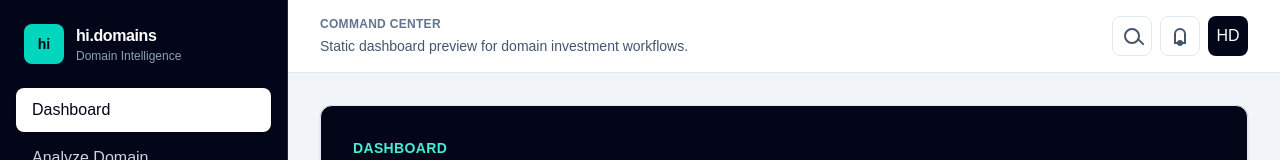
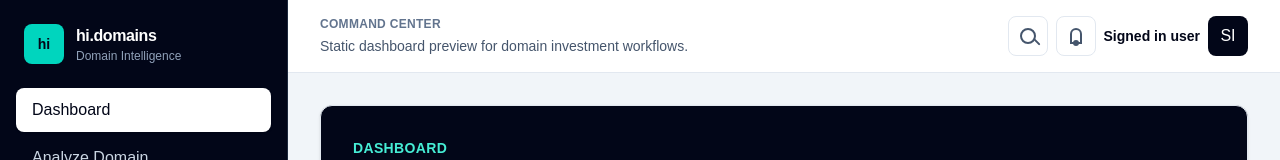
Before and after one commit to tomjin1984-gif/hi-domains, a Next.js app: page /dashboard in a window 1280 px wide. Shown: the top 160 px of the page. Built offline with nearby package versions, Linux system fonts and the light colour scheme; no server answers.

Commit message:
feat: load user profile data

```diff
--- a/src/app/dashboard/page.tsx
+++ b/src/app/dashboard/page.tsx
@@ -9,6 +9,7 @@ import {
   WelcomeCard,
 } from "@/components/dashboard";
 import { exampleAnalyses } from "@/data/example-analysis";
+import { getCurrentUserProfile } from "@/lib/user";
 
 const stats = [
   { label: "Total Domains", value: "128", accent: "teal" as const },
@@ -20,13 +21,15 @@ const opportunities = ["Agent", "Memory", "Robotics", "AI Infrastructure"];
 
 const activities = ["Domain analyzed", "Portfolio updated", "Report generated"];
 
-export default function DashboardPage() {
+export default async function DashboardPage() {
+  const profile = await getCurrentUserProfile();
+
   return (
     <div className="min-h-screen bg-slate-100">
       <div className="lg:flex">
         <DashboardSidebar />
         <div className="min-w-0 flex-1">
-          <DashboardHeader />
+          <DashboardHeader profile={profile} />
           <main className="px-4 py-5 sm:px-6 lg:px-8 lg:py-8">
             <div className="mx-auto max-w-7xl space-y-6">
               <WelcomeCard />
--- a/src/components/dashboard.tsx
+++ b/src/components/dashboard.tsx
@@ -1,4 +1,5 @@
 import Link from "next/link";
+import type { UserProfile } from "@/lib/user";
 import type { DomainAnalysis } from "@/types/domain";
 
 const sidebarItems = [
@@ -18,6 +19,10 @@ export type StatCardProps = {
 
 export type AnalysisCardProps = {
   analysis: DomainAnalysis;
+};
+
+export type DashboardHeaderProps = {
+  profile: UserProfile | null;
 };
 
 export function DashboardSidebar() {
@@ -72,7 +77,10 @@ export function DashboardSidebar() {
   );
 }
 
-export function DashboardHeader() {
+export function DashboardHeader({ profile }: DashboardHeaderProps) {
+  const profileLabel = getProfileLabel(profile);
+  const profileInitials = getProfileInitials(profileLabel);
+
   return (
     <header className="flex flex-col gap-4 border-b border-slate-200 bg-white px-4 py-4 sm:flex-row sm:items-center sm:justify-between lg:px-8">
       <div>
@@ -90,16 +98,47 @@ export function DashboardHeader() {
         <IconButton label="Notifications">
           <span className="relative block h-4 w-3 rounded-t-full border-2 border-slate-600 after:absolute after:-bottom-1 after:left-1/2 after:size-1.5 after:-translate-x-1/2 after:rounded-full after:bg-slate-600" />
         </IconButton>
+        <div className="hidden min-w-0 text-right sm:block">
+          <p className="max-w-56 truncate text-sm font-semibold text-slate-950">
+            {profileLabel}
+          </p>
+        </div>
         <button
           type="button"
-          aria-label="User profile"
+          aria-label={`User profile: ${profileLabel}`}
           className="flex size-10 items-center justify-center rounded-lg bg-slate-950 text-sm font-semibold text-white"
         >
-          HD
+          {profileInitials}
         </button>
       </div>
     </header>
   );
+}
+
+function getProfileLabel(profile: UserProfile | null) {
+  const fullName = profile?.full_name?.trim();
+
+  if (fullName) {
+    return fullName;
+  }
+
+  if (profile?.email) {
+    return profile.email;
+  }
+
+  return "Signed in user";
+}
+
+function getProfileInitials(label: string) {
+  const namePart = label.includes("@") ? label.split("@")[0] : label;
+  const initials = namePart
+    .split(/[\s._-]+/)
+    .filter(Boolean)
+    .slice(0, 2)
+    .map((part) => part.charAt(0).toUpperCase())
+    .join("");
+
+  return initials || "HD";
 }
 
 function IconButton({
--- /dev/null
+++ b/src/lib/user.ts
@@ -0,0 +1,40 @@
+import "server-only";
+
+import { createClient } from "@/lib/supabase/server";
+
+export interface UserProfile {
+  id: string;
+  email: string | null;
+  full_name: string | null;
+  plan: string;
+}
+
+export async function getCurrentUserProfile(): Promise<UserProfile | null> {
+  const supabase = await createClient();
+
+  const {
+    data: { user },
+    error: userError,
+  } = await supabase.auth.getUser();
+
+  if (userError || !user) {
+    return null;
+  }
+
+  const { data, error } = await supabase
+    .from("profiles")
+    .select("id, email, full_name, plan")
+    .eq("id", user.id)
+    .maybeSingle();
+
+  if (error || !data || typeof data.id !== "string") {
+    return null;
+  }
+
+  return {
+    id: data.id,
+    email: typeof data.email === "string" ? data.email : null,
+    full_name: typeof data.full_name === "string" ? data.full_name : null,
+    plan: typeof data.plan === "string" && data.plan ? data.plan : "free",
+  };
+}
```
